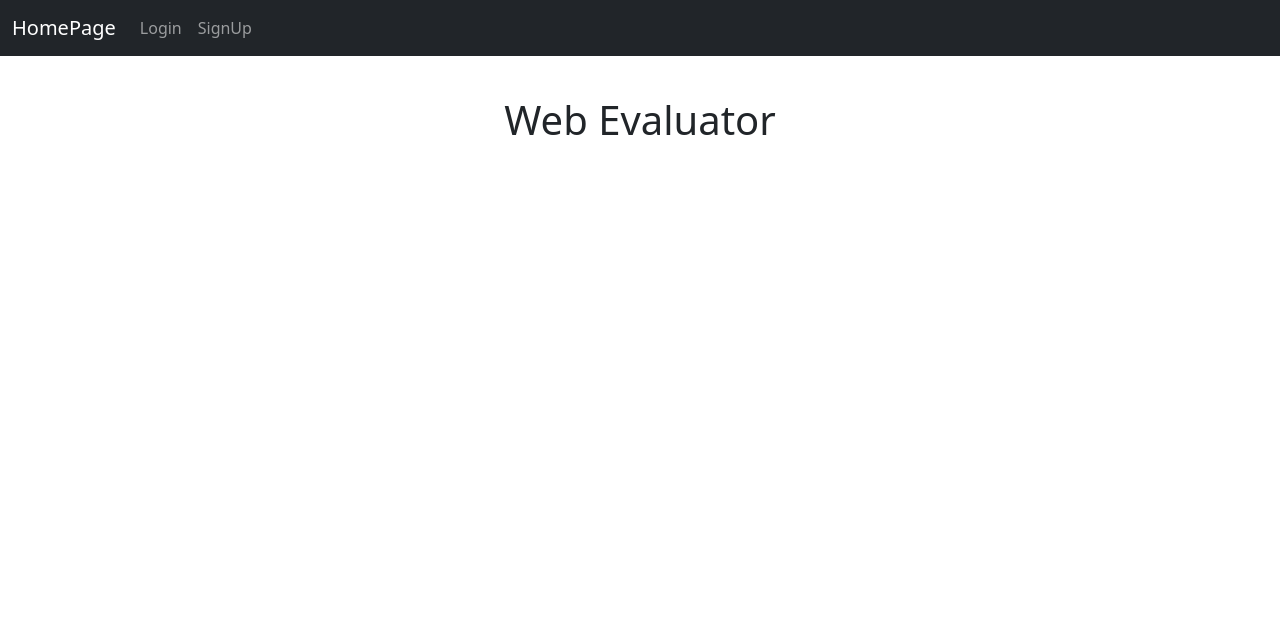
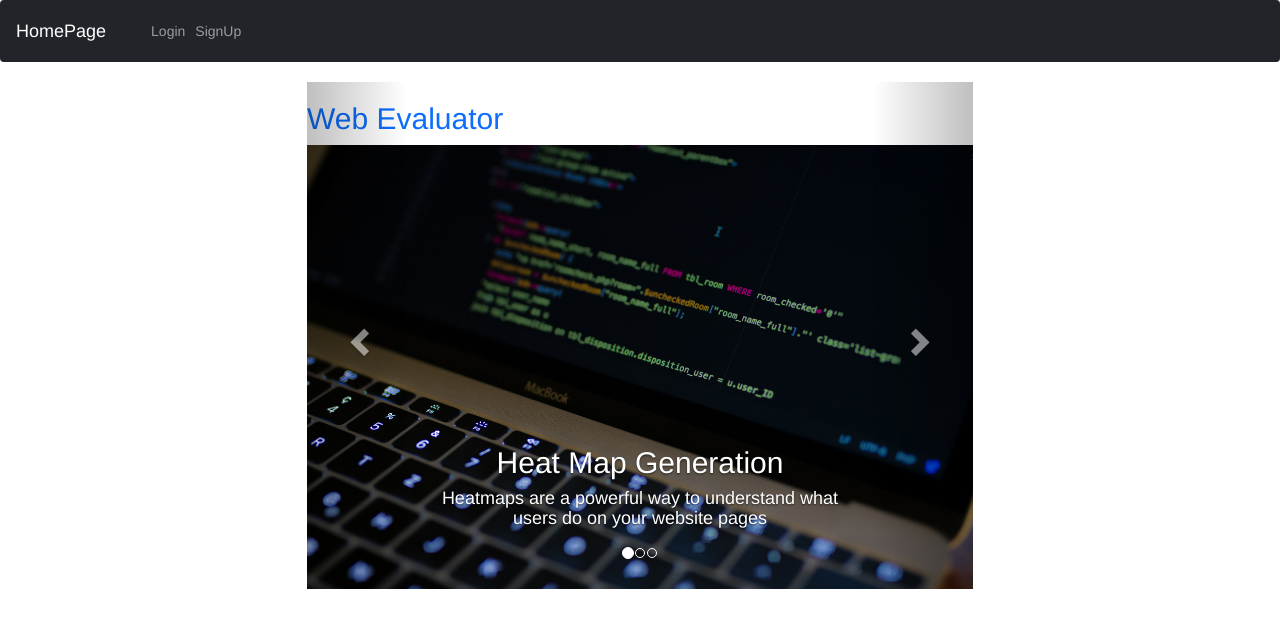
Before and after one commit to soumodiptab/web-evaluator, a Flask app: page / in a window 1280 px wide. Shown: the top 628 px of the page. Run offline with Flask 2, Linux system fonts and the light colour scheme; some libraries are stand-ins or nearby versions.

Commit message:
styling for index page

```diff
--- a/templates/index.html
+++ b/templates/index.html
@@ -7,6 +7,10 @@
 {% block styles %}
 {{super()}}
 <link rel="stylesheet" href="{{url_for('.static', filename='starter-template.css')}}">
+<link rel="stylesheet" href="https://maxcdn.bootstrapcdn.com/bootstrap/3.4.1/css/bootstrap.min.css">
+
+<script src="https://ajax.googleapis.com/ajax/libs/jquery/3.5.1/jquery.min.js"></script>
+<script src="https://maxcdn.bootstrapcdn.com/bootstrap/3.4.1/js/bootstrap.min.js"></script>
 {% endblock %}
 
 {% block content %}
@@ -60,11 +64,58 @@
     </div>
 </nav>
 
-<div class="container">
+    <!-- <div class="starter-template">
+        <h1>Web Evaluator</h1>
 
-    <div class="starter-template">
-        <h1>Web Evaluator</h1>
-    </div>
 
-</div><!-- /.container -->
+    </div> -->
+
+    <div class="container">
+
+        <div id="myCarousel" class="carousel slide" data-ride="carousel" style="height: 50%;width: 60%;align-content: center;margin: auto;">
+          <!-- Indicators -->
+          <h2 class="text-primary">Web Evaluator</h2>
+          <ol class="carousel-indicators">
+            <li data-target="#myCarousel" data-slide-to="0" class="active"></li>
+            <li data-target="#myCarousel" data-slide-to="1"></li>
+            <li data-target="#myCarousel" data-slide-to="2"></li>
+          </ol>
+
+          <!-- Wrapper for slides -->
+          <div class="carousel-inner">
+            <div class="item active">
+              <img src="{{url_for('static', filename='images/img1.jpg')}}" alt="Los Angeles">
+              <div class="carousel-caption d-none d-md-block">
+                <h2>Heat Map Generation</h2>
+                <h4>Heatmaps are a powerful way to understand what users do on your website pages</h4>
+              </div>
+            </div>
+
+            <div class="item">
+              <img src="{{url_for('static', filename='images/img2.jpg')}}" alt="Chicago" >
+              <div class="carousel-caption d-none d-md-block">
+                <h2>Understand how users behave on your site</h2>
+              </div>
+            </div>
+
+            <div class="item">
+              <img src="{{url_for('static', filename='images/img3.jpg')}}" alt="New york" >
+              <div class="carousel-caption d-none d-md-block">
+
+                <!-- <h3 class="text-warning">Map the user journey to spot patterns and trends. </h3> -->
+              </div>
+            </div>
+          </div>
+
+          <!-- Left and right controls -->
+          <a class="left carousel-control" href="#myCarousel" data-slide="prev">
+            <span class="glyphicon glyphicon-chevron-left"></span>
+            <span class="sr-only">Previous</span>
+          </a>
+          <a class="right carousel-control" href="#myCarousel" data-slide="next">
+            <span class="glyphicon glyphicon-chevron-right"></span>
+            <span class="sr-only">Next</span>
+          </a>
+        </div>
+      </div>
 {% endblock %}
```
Also changed, not shown: static/images/cloud.png (deleted), static/images/img1.jpg (added), static/images/img2.jpg (added), static/images/img3.jpg (added).
